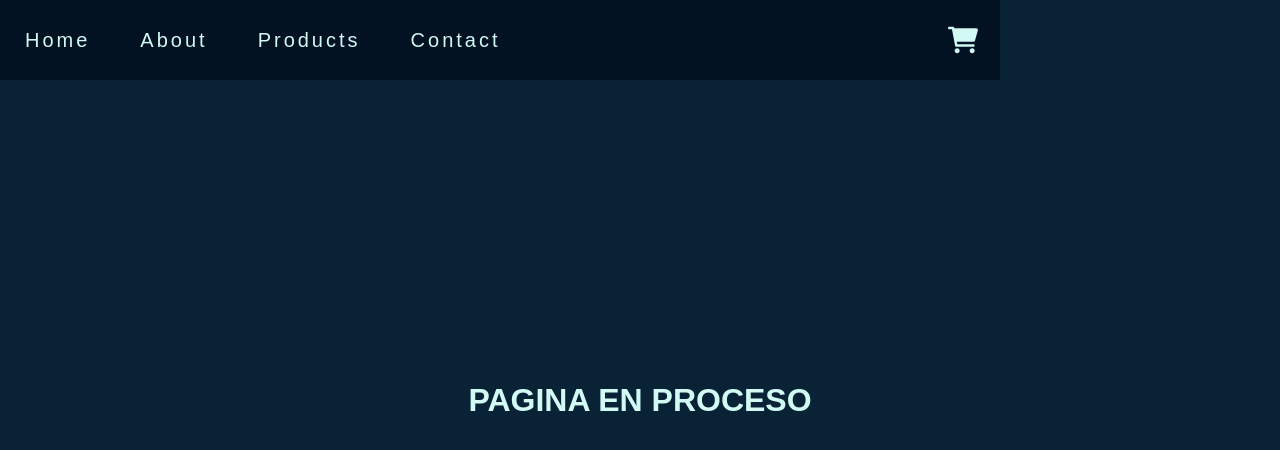
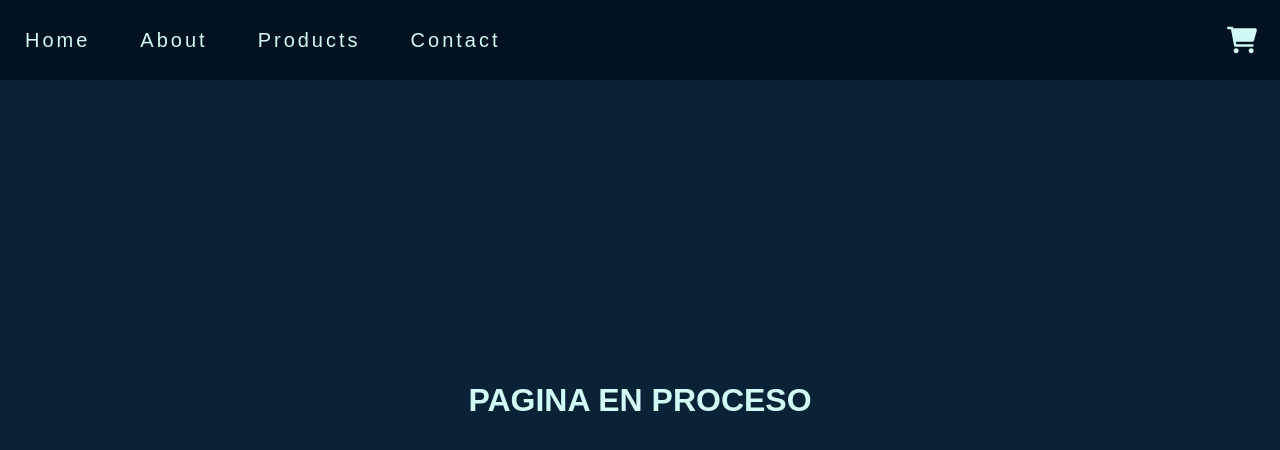
Before and after one commit to NachoVasconcellos/GotStoreApp-Reactjs, a React (Create React App) app: page / in a window 1280 px wide. Shown: the top 450 px of the page. Built offline with nearby package versions, Linux system fonts and the light colour scheme.

Commit message:
tercer commit

```diff
--- a/src/components/NavBar/styles.css
+++ b/src/components/NavBar/styles.css
@@ -9,7 +9,6 @@ nav {
     margin: 0;
     display: flex;
     justify-content: space-between;
-    max-width: 1000px;
     line-height: 80px;
     z-index: 100;
 }
```
